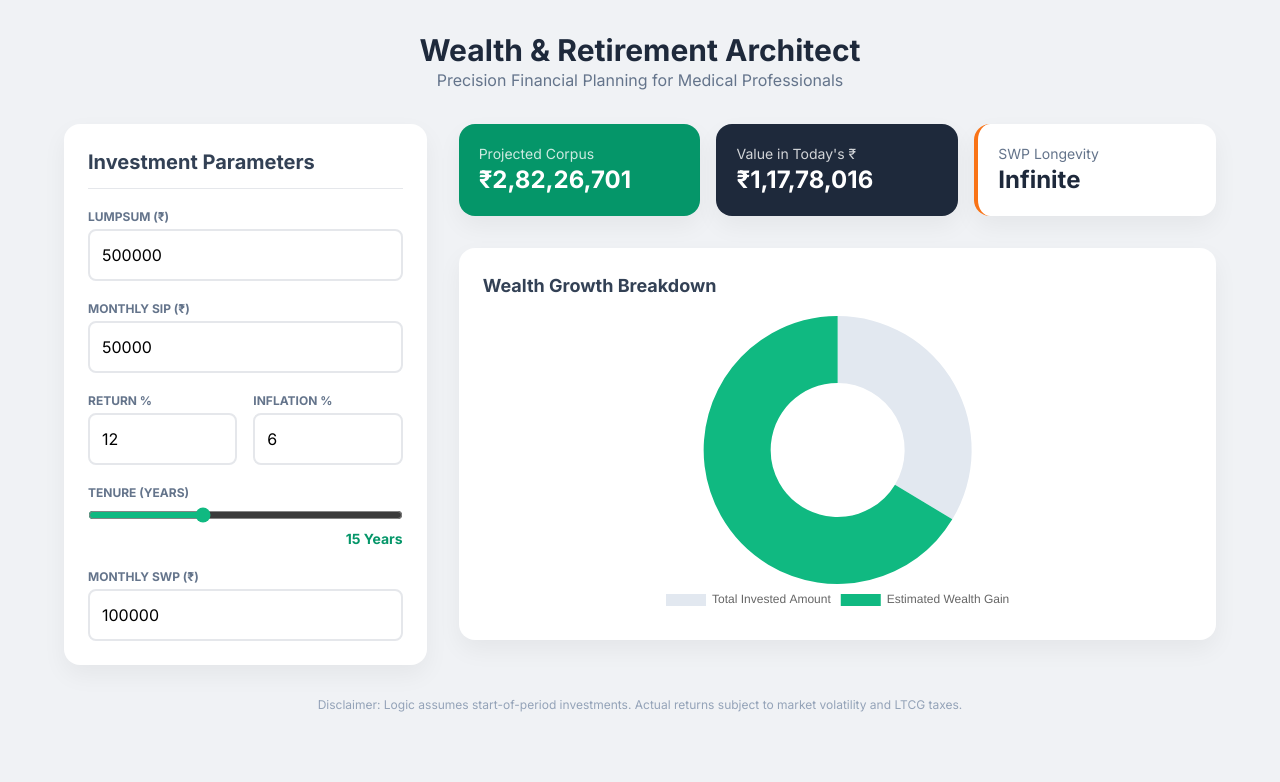
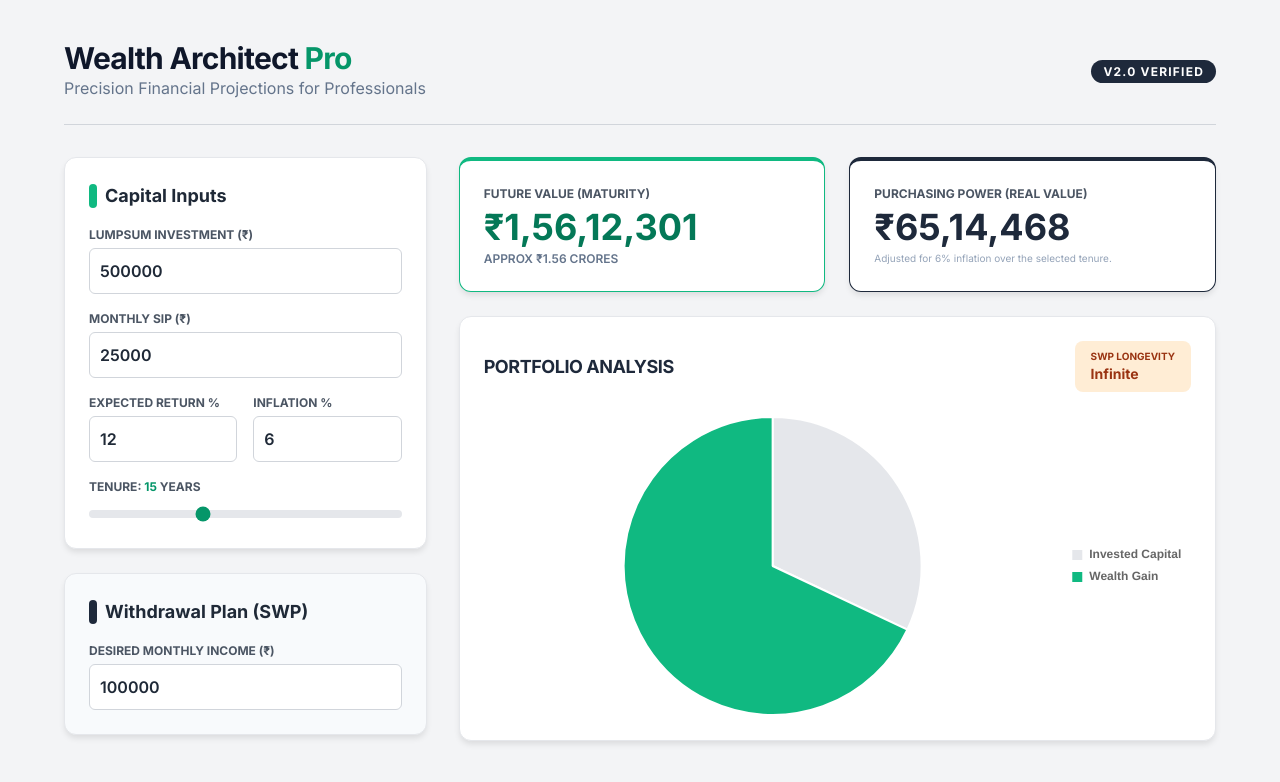
Before and after one commit to drbhavikmrana/trade-predictor, a plain HTML site: page fin-calc.html in a window 1280 px wide. Drawn offline with nearby package versions, Linux system fonts and the light colour scheme.

Commit message:
Update fin-calc.html

```diff
--- a/fin-calc.html
+++ b/fin-calc.html
@@ -3,72 +3,79 @@
 <head>
     <meta charset="UTF-8">
     <meta name="viewport" content="width=device-width, initial-scale=1.0">
-    <title>Advanced Wealth Planner</title>
+    <title>Wealth & Retirement Architect | Dr. Bhavik Rana</title>
     <script src="https://cdn.tailwindcss.com"></script>
     <script src="https://cdn.jsdelivr.net/npm/chart.js"></script>
     <style>
         @import url('https://fonts.googleapis.com/css2?family=Inter:wght@400;600;700&display=swap');
-        body { font-family: 'Inter', sans-serif; background: #f0f2f5; }
-        .card { background: white; border-radius: 16px; box-shadow: 0 10px 25px rgba(0,0,0,0.05); }
-        .input-field { width: 100%; padding: 12px; border: 2px solid #e5e7eb; border-radius: 8px; transition: all 0.2s; }
-        .input-field:focus { border-color: #10b981; outline: none; ring: 2px solid #d1fae5; }
+        body { font-family: 'Inter', sans-serif; background: #f3f4f6; color: #1f2937; }
+        .card { background: white; border-radius: 12px; box-shadow: 0 4px 6px -1px rgba(0,0,0,0.1); border: 1px solid #e5e7eb; }
+        input[type="number"] { width: 100%; padding: 10px; border: 1px solid #d1d5db; border-radius: 6px; font-weight: 600; }
+        .label-text { font-size: 0.75rem; font-weight: 700; color: #4b5563; text-transform: uppercase; margin-bottom: 4px; display: block; }
     </style>
 </head>
-<body class="p-4 md:p-8">
+<body class="p-4 md:p-10">
     <div class="max-w-6xl mx-auto">
-        <header class="mb-8 text-center">
-            <h1 class="text-3xl font-extrabold text-slate-800">Wealth & Retirement Architect</h1>
-            <p class="text-slate-500">Precision Financial Planning for Medical Professionals</p>
+        <header class="flex flex-col md:flex-row justify-between items-center mb-8 border-b pb-6 border-gray-300">
+            <div>
+                <h1 class="text-3xl font-black text-slate-900 tracking-tight">Wealth Architect <span class="text-emerald-600">Pro</span></h1>
+                <p class="text-slate-500 font-medium">Precision Financial Projections for Professionals</p>
+            </div>
+            <div class="mt-4 md:mt-0 text-right">
+                <span class="bg-slate-800 text-white px-3 py-1 rounded-full text-xs font-bold uppercase tracking-widest">v2.0 Verified</span>
+            </div>
         </header>
 
         <div class="grid grid-cols-1 lg:grid-cols-12 gap-8">
-            <div class="lg:col-span-4 card p-6 space-y-5">
-                <h2 class="text-xl font-bold text-slate-700 border-b pb-3">Investment Parameters</h2>
-
-                <div><label class="block text-xs font-bold uppercase text-slate-500 mb-1">Lumpsum (₹)</label>
-                <input id="lumpsum" type="number" value="500000" oninput="calculateAll()" class="input-field"></div>
-
-                <div><label class="block text-xs font-bold uppercase text-slate-500 mb-1">Monthly SIP (₹)</label>
-                <input id="sip" type="number" value="50000" oninput="calculateAll()" class="input-field"></div>
-
-                <div class="grid grid-cols-2 gap-4">
-                    <div><label class="block text-xs font-bold uppercase text-slate-500 mb-1">Return %</label>
-                    <input id="rate" type="number" value="12" oninput="calculateAll()" class="input-field"></div>
-                    <div><label class="block text-xs font-bold uppercase text-slate-500 mb-1">Inflation %</label>
-                    <input id="inflation" type="number" value="6" oninput="calculateAll()" class="input-field"></div>
-                </div>
-
-                <div><label class="block text-xs font-bold uppercase text-slate-500 mb-1">Tenure (Years)</label>
-                <input id="years" type="range" min="1" max="40" value="15" oninput="updateYears(this.value)" class="w-full accent-emerald-500">
-                <p class="text-right text-sm font-bold text-emerald-600"><span id="yearVal">15</span> Years</p></div>
-
-                <div><label class="block text-xs font-bold uppercase text-slate-500 mb-1">Monthly SWP (₹)</label>
-                <input id="swpAmount" type="number" value="100000" oninput="calculateAll()" class="input-field"></div>
-            </div>
-
-            <div class="lg:col-span-8 space-y-8">
-                <div class="grid grid-cols-1 md:grid-cols-3 gap-4">
-                    <div class="card p-5 bg-emerald-600 text-white">
-                        <p class="text-sm opacity-80 font-medium">Projected Corpus</p>
-                        <h3 id="fvDisplay" class="text-2xl font-bold">₹0</h3>
-                    </div>
-                    <div class="card p-5 bg-slate-800 text-white">
-                        <p class="text-sm opacity-80 font-medium">Value in Today's ₹</p>
-                        <h3 id="realFvDisplay" class="text-2xl font-bold">₹0</h3>
-                    </div>
-                    <div class="card p-5 bg-white border-l-4 border-orange-500">
-                        <p class="text-sm text-slate-500 font-medium">SWP Longevity</p>
-                        <h3 id="swpDisplay" class="text-2xl font-bold text-slate-800">Calculating...</h3>
+            <div class="lg:col-span-4 space-y-6">
+                <div class="card p-6 bg-white">
+                    <h2 class="text-lg font-bold mb-4 flex items-center"><span class="w-2 h-6 bg-emerald-500 mr-2 rounded"></span>Capital Inputs</h2>
+                    <div class="space-y-4">
+                        <div><label class="label-text">Lumpsum Investment (₹)</label><input id="lumpsum" type="number" value="500000" oninput="calculate()"></div>
+                        <div><label class="label-text">Monthly SIP (₹)</label><input id="sip" type="number" value="25000" oninput="calculate()"></div>
+                        <div class="grid grid-cols-2 gap-4">
+                            <div><label class="label-text">Expected Return %</label><input id="rate" type="number" value="12" step="0.5" oninput="calculate()"></div>
+                            <div><label class="label-text">Inflation %</label><input id="inflation" type="number" value="6" step="0.5" oninput="calculate()"></div>
+                        </div>
+                        <div>
+                            <label class="label-text">Tenure: <span id="yearVal" class="text-emerald-600 font-bold">15</span> Years</label>
+                            <input id="years" type="range" min="1" max="40" value="15" class="w-full h-2 bg-gray-200 rounded-lg appearance-none cursor-pointer accent-emerald-600" oninput="updateYears(this.value)">
+                        </div>
                     </div>
                 </div>
 
-                <div class="card p-6">
-                    <h3 class="text-lg font-bold text-slate-700 mb-4">Wealth Growth Breakdown</h3>
-                    <div style="height: 300px;"><canvas id="wealthChart"></canvas></div>
+                <div class="card p-6 bg-slate-50">
+                    <h2 class="text-lg font-bold mb-4 flex items-center"><span class="w-2 h-6 bg-slate-800 mr-2 rounded"></span>Withdrawal Plan (SWP)</h2>
+                    <div><label class="label-text">Desired Monthly Income (₹)</label><input id="swpAmount" type="number" value="100000" oninput="calculate()"></div>
+                </div>
+            </div>
+
+            <div class="lg:col-span-8 space-y-6">
+                <div class="grid grid-cols-1 md:grid-cols-2 gap-6">
+                    <div class="card p-6 border-t-4 border-emerald-500">
+                        <p class="label-text">Future Value (Maturity)</p>
+                        <h3 id="fvDisplay" class="text-4xl font-black text-emerald-700">₹0</h3>
+                        <p id="fvWords" class="text-xs text-slate-500 mt-1 font-semibold uppercase"></p>
+                    </div>
+                    <div class="card p-6 border-t-4 border-slate-800">
+                        <p class="label-text">Purchasing Power (Real Value)</p>
+                        <h3 id="realFvDisplay" class="text-4xl font-black text-slate-800">₹0</h3>
+                        <p class="text-[10px] text-slate-400 mt-1">Adjusted for 6% inflation over the selected tenure.</p>
+                    </div>
+                </div>
+
+                <div class="card p-6 overflow-hidden">
+                    <div class="flex justify-between items-center mb-6">
+                        <h3 class="text-lg font-bold text-slate-800 uppercase tracking-tight">Portfolio Analysis</h3>
+                        <div class="px-4 py-2 bg-orange-100 text-orange-800 rounded-lg">
+                            <p class="text-[10px] font-bold uppercase">SWP Longevity</p>
+                            <p id="swpDisplay" class="text-sm font-black">---</p>
+                        </div>
+                    </div>
+                    <div class="relative h-[300px] w-full"><canvas id="wealthChart"></canvas></div>
                 </div>
             </div>
         </div>
-        <p class="mt-8 text-center text-xs text-slate-400">Disclaimer: Logic assumes start-of-period investments. Actual returns subject to market volatility and LTCG taxes.</p>
     </div>
 
     <script>
@@ -76,68 +83,70 @@
 
         function updateYears(val) {
             document.getElementById('yearVal').innerText = val;
-            calculateAll();
+            calculate();
         }
 
-        function calculateAll() {
+        function calculate() {
             const P = parseFloat(document.getElementById('lumpsum').value) || 0;
             const PMT = parseFloat(document.getElementById('sip').value) || 0;
-            const annualRate = parseFloat(document.getElementById('rate').value) / 100;
+            const annRate = parseFloat(document.getElementById('rate').value) / 100;
             const inflation = parseFloat(document.getElementById('inflation').value) / 100;
             const nYears = parseFloat(document.getElementById('years').value);
+            const r = annRate / 12;
             const nMonths = nYears * 12;
-            const r = annualRate / 12;
 
-            // Math Logic
-            const totalInvested = P + (PMT * nMonths);
+            // 1. Math Logic
             const fvLumpsum = P * Math.pow(1 + r, nMonths);
             const fvSip = PMT * ((Math.pow(1 + r, nMonths) - 1) / r) * (1 + r);
             const totalFv = fvLumpsum + fvSip;
+            const realFv = totalFv / Math.pow(1 + inflation, nYears);
+            const totalInvested = P + (PMT * nMonths);
             const totalGains = totalFv - totalInvested;
-            const realFv = totalFv / Math.pow(1 + inflation, nYears);
 
-            // SWP Calculation
-            const monthlyWithdrawal = parseFloat(document.getElementById('swpAmount').value) || 0;
-            let swpText = "Infinite";
-            if (monthlyWithdrawal > 0) {
-                if (monthlyWithdrawal > (totalFv * r)) {
-                    const months = Math.log(monthlyWithdrawal / (monthlyWithdrawal - (totalFv * r))) / Math.log(1 + r);
-                    swpText = (months / 12).toFixed(1) + " Years";
+            // 2. SWP Logic
+            const swpMonthly = parseFloat(document.getElementById('swpAmount').value) || 0;
+            let swpStatus = "Infinite";
+            if (swpMonthly > 0) {
+                if (swpMonthly > (totalFv * r)) {
+                    const months = Math.log(swpMonthly / (swpMonthly - (totalFv * r))) / Math.log(1 + r);
+                    swpStatus = (months / 12).toFixed(1) + " Years";
                 }
             }
 
-            // Update UI
+            // 3. UI Update
             document.getElementById('fvDisplay').innerText = "₹" + Math.round(totalFv).toLocaleString('en-IN');
             document.getElementById('realFvDisplay').innerText = "₹" + Math.round(realFv).toLocaleString('en-IN');
-            document.getElementById('swpDisplay').innerText = swpText;
+            document.getElementById('swpDisplay').innerText = swpStatus;
+
+            // Indian Currency Word Helper (approx)
+            const cr = (totalFv / 10000000).toFixed(2);
+            document.getElementById('fvWords').innerText = `Approx ₹${cr} Crores`;
 
             updateChart(totalInvested, totalGains);
         }
 
-        function updateChart(invested, gains) {
+        function updateChart(inv, gain) {
             const ctx = document.getElementById('wealthChart').getContext('2d');
             if (wealthChart) wealthChart.destroy();
-
             wealthChart = new Chart(ctx, {
-                type: 'doughnut',
+                type: 'pie',
                 data: {
-                    labels: ['Total Invested Amount', 'Estimated Wealth Gain'],
+                    labels: ['Invested Capital', 'Wealth Gain'],
                     datasets: [{
-                        data: [invested, gains],
-                        backgroundColor: ['#e2e8f0', '#10b981'],
-                        hoverOffset: 4,
-                        borderWidth: 0
+                        data: [inv, gain],
+                        backgroundColor: ['#e5e7eb', '#10b981'],
+                        borderWidth: 2,
+                        borderColor: '#ffffff'
                     }]
                 },
                 options: {
                     responsive: true,
                     maintainAspectRatio: false,
-                    plugins: { legend: { position: 'bottom' } }
+                    plugins: { legend: { position: 'right', labels: { boxWidth: 12, font: { weight: 'bold' } } } }
                 }
             });
         }
-
-        window.onload = calculateAll;
+        window.onload = calculate;
     </script>
 </body>
 </html>
```
